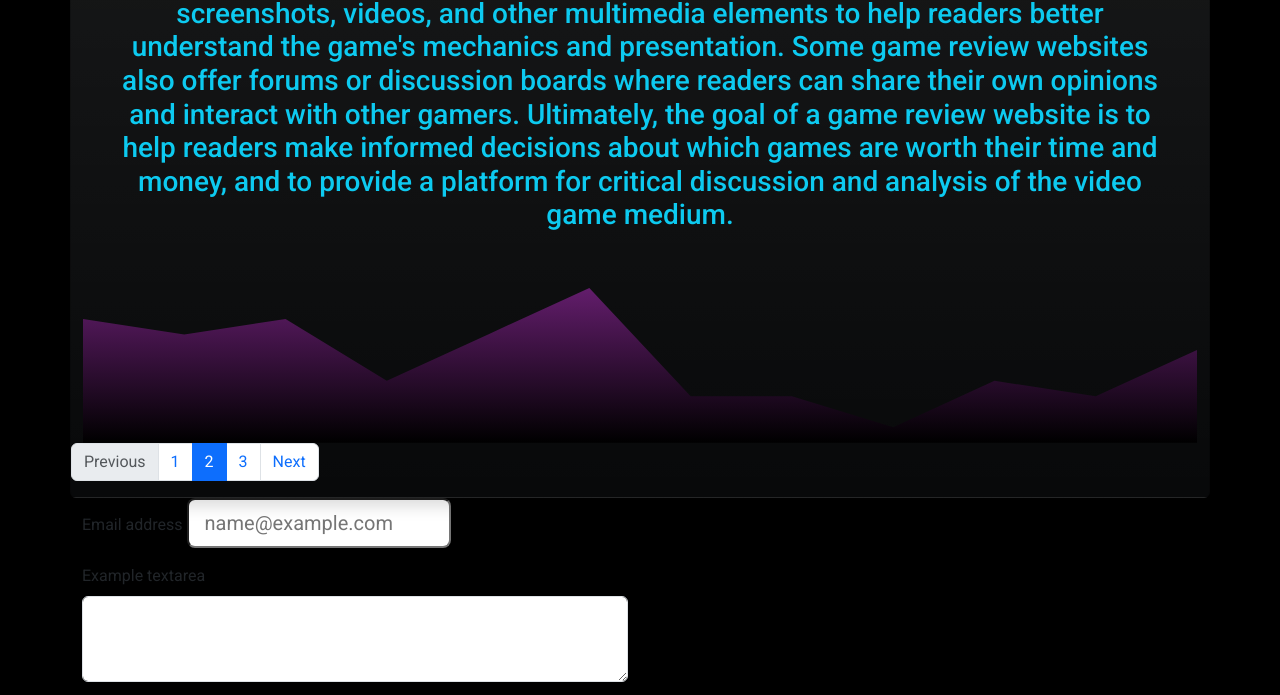
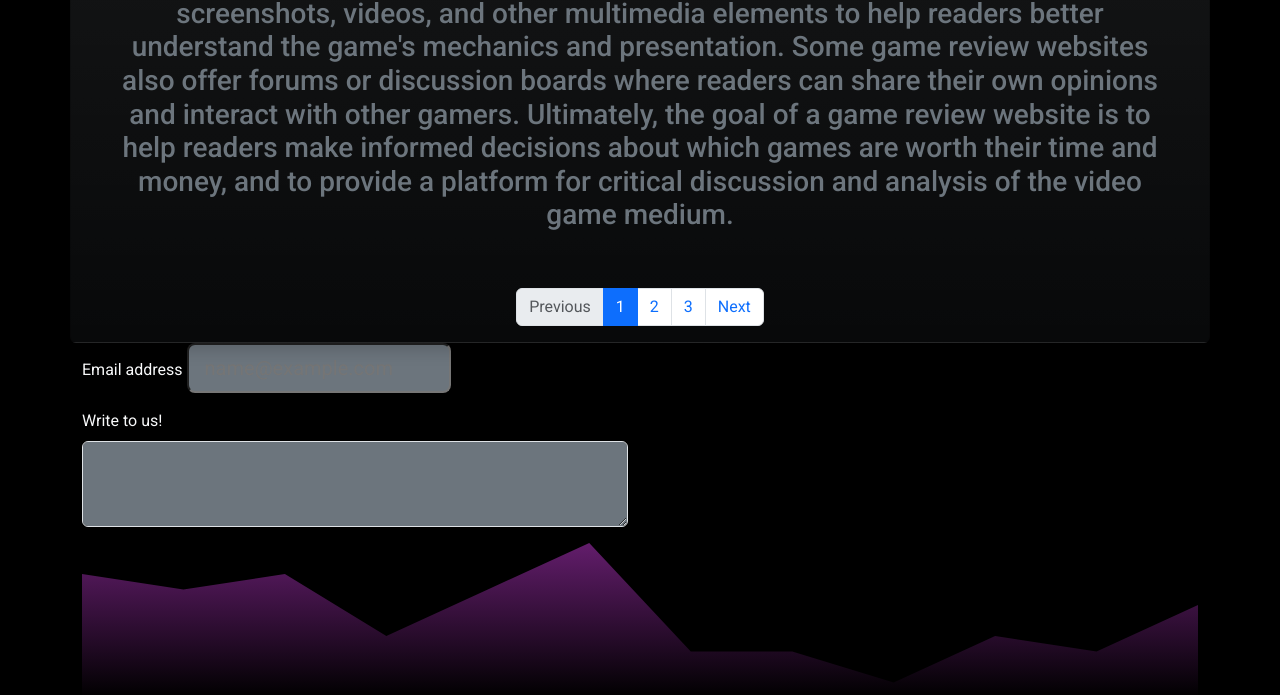
Before and after one commit to Kris1027/Game-Reviews, a plain HTML site: page index.html in a window 1280 px wide. Shown: the part 1092-1787 px from the top of the page. Drawn offline with nearby package versions, Linux system fonts and the light colour scheme; a web font is replaced by a local one.

Commit message:
kris update

```diff
--- a/index.html
+++ b/index.html
@@ -14,11 +14,11 @@
         <nav class="navbar navbar-expand-lg navbar bg-dark" data-bs-theme="dark">
             <div class="container-fluid">
               <a class="navbar-brand text-uppercase" href="index.html">
-                <svg xmlns="http://www.w3.org/2000/svg" width="64" height="64" fill="currentColor" class="bi bi-controller" viewBox="0 0 16 16">
+                <svg xmlns="http://www.w3.org/2000/svg" width="64" height="64" fill="currentColor" class="bi bi-controller text-primary" viewBox="0 0 16 16">
                   <path d="M11.5 6.027a.5.5 0 1 1-1 0 .5.5 0 0 1 1 0zm-1.5 1.5a.5.5 0 1 0 0-1 .5.5 0 0 0 0 1zm2.5-.5a.5.5 0 1 1-1 0 .5.5 0 0 1 1 0zm-1.5 1.5a.5.5 0 1 0 0-1 .5.5 0 0 0 0 1zm-6.5-3h1v1h1v1h-1v1h-1v-1h-1v-1h1v-1z"/>
                   <path d="M3.051 3.26a.5.5 0 0 1 .354-.613l1.932-.518a.5.5 0 0 1 .62.39c.655-.079 1.35-.117 2.043-.117.72 0 1.443.041 2.12.126a.5.5 0 0 1 .622-.399l1.932.518a.5.5 0 0 1 .306.729c.14.09.266.19.373.297.408.408.78 1.05 1.095 1.772.32.733.599 1.591.805 2.466.206.875.34 1.78.364 2.606.024.816-.059 1.602-.328 2.21a1.42 1.42 0 0 1-1.445.83c-.636-.067-1.115-.394-1.513-.773-.245-.232-.496-.526-.739-.808-.126-.148-.25-.292-.368-.423-.728-.804-1.597-1.527-3.224-1.527-1.627 0-2.496.723-3.224 1.527-.119.131-.242.275-.368.423-.243.282-.494.575-.739.808-.398.38-.877.706-1.513.773a1.42 1.42 0 0 1-1.445-.83c-.27-.608-.352-1.395-.329-2.21.024-.826.16-1.73.365-2.606.206-.875.486-1.733.805-2.466.315-.722.687-1.364 1.094-1.772a2.34 2.34 0 0 1 .433-.335.504.504 0 0 1-.028-.079zm2.036.412c-.877.185-1.469.443-1.733.708-.276.276-.587.783-.885 1.465a13.748 13.748 0 0 0-.748 2.295 12.351 12.351 0 0 0-.339 2.406c-.022.755.062 1.368.243 1.776a.42.42 0 0 0 .426.24c.327-.034.61-.199.929-.502.212-.202.4-.423.615-.674.133-.156.276-.323.44-.504C4.861 9.969 5.978 9.027 8 9.027s3.139.942 3.965 1.855c.164.181.307.348.44.504.214.251.403.472.615.674.318.303.601.468.929.503a.42.42 0 0 0 .426-.241c.18-.408.265-1.02.243-1.776a12.354 12.354 0 0 0-.339-2.406 13.753 13.753 0 0 0-.748-2.295c-.298-.682-.61-1.19-.885-1.465-.264-.265-.856-.523-1.733-.708-.85-.179-1.877-.27-2.913-.27-1.036 0-2.063.091-2.913.27z"/>
                 </svg>
-                <span class="logo">game reviews</span>
+                <span class="logo text-primary">game reviews</span>
               </a>
               <button class="navbar-toggler bg-light" type="button" data-bs-toggle="collapse" data-bs-target="#navbarSupportedContent" aria-controls="navbarSupportedContent" aria-expanded="false" aria-label="Toggle navigation">
                 <span class="navbar-toggler-icon"></span>
@@ -101,20 +101,19 @@
 
             <div class="row">
 
-                <p class="h3 text-info text-center p-5">A game review website is an online platform that offers a wide range of detailed and impartial analyses of different video games, including in-depth coverage of elements such as visual design, gameplay mechanics, narrative structure, and sound design. These reviews are typically written by experienced and knowledgeable game critics who spend a significant amount of time with the game, exploring its various features and assessing its overall quality. In addition to providing a comprehensive overview of each game, these reviews often include screenshots, videos, and other multimedia elements to help readers better understand the game's mechanics and presentation. Some game review websites also offer forums or discussion boards where readers can share their own opinions and interact with other gamers. Ultimately, the goal of a game review website is to help readers make informed decisions about which games are worth their time and money, and to provide a platform for critical discussion and analysis of the video game medium.</p>
+                <p class="h3 text-secondary text-center p-5">A game review website is an online platform that offers a wide range of detailed and impartial analyses of different video games, including in-depth coverage of elements such as visual design, gameplay mechanics, narrative structure, and sound design. These reviews are typically written by experienced and knowledgeable game critics who spend a significant amount of time with the game, exploring its various features and assessing its overall quality. In addition to providing a comprehensive overview of each game, these reviews often include screenshots, videos, and other multimedia elements to help readers better understand the game's mechanics and presentation. Some game review websites also offer forums or discussion boards where readers can share their own opinions and interact with other gamers. Ultimately, the goal of a game review website is to help readers make informed decisions about which games are worth their time and money, and to provide a platform for critical discussion and analysis of the video game medium.</p>
 
             </div>
 
             <div class="row">
-
-              <svg id="wave" style="transform:rotate(0deg); transition: 0.3s" viewBox="0 0 1440 200" version="1.1" xmlns="http://www.w3.org/2000/svg"><defs><linearGradient id="sw-gradient-0" x1="0" x2="0" y1="1" y2="0"><stop stop-color="rgba(0, 0, 0, 1)" offset="0%"></stop><stop stop-color="rgba(99, 29, 108, 1)" offset="100%"></stop></linearGradient></defs><path style="transform:translate(0, 0px); opacity:1" fill="url(#sw-gradient-0)" d="M0,40L130.9,60L261.8,40L392.7,120L523.6,60L654.5,0L785.5,140L916.4,140L1047.3,180L1178.2,120L1309.1,140L1440,80L1570.9,80L1701.8,40L1832.7,100L1963.6,0L2094.5,80L2225.5,20L2356.4,60L2487.3,100L2618.2,20L2749.1,160L2880,100L3010.9,20L3141.8,0L3141.8,200L3010.9,200L2880,200L2749.1,200L2618.2,200L2487.3,200L2356.4,200L2225.5,200L2094.5,200L1963.6,200L1832.7,200L1701.8,200L1570.9,200L1440,200L1309.1,200L1178.2,200L1047.3,200L916.4,200L785.5,200L654.5,200L523.6,200L392.7,200L261.8,200L130.9,200L0,200Z"></path>
-                <nav class="mx-auto" aria-label="...">
+              <div class="col d-flex justify-content-center">
+                <nav aria-label="...">
                   <ul class="pagination">
                     <li class="page-item disabled">
                       <a class="page-link">Previous</a>
                     </li>
-                    <li class="page-item"><a class="page-link" href="#">1</a></li>
-                    <li class="page-item active" aria-current="page">
+                    <li class="page-item active"><a class="page-link" href="#">1</a></li>
+                    <li class="page-item" aria-current="page">
                       <a class="page-link" href="#">2</a>
                     </li>
                     <li class="page-item"><a class="page-link" href="#">3</a></li>
@@ -123,6 +122,7 @@
                     </li>
                   </ul>
                 </nav>
+              </div>
 
             </div>
 
@@ -137,30 +137,19 @@
             <div class="row">
                 <div class="col-6">
                   <div class="mb-3">
-                    <label for="exampleFormControlInput1" class="form-label">Email address</label>
-                    <input type="email" class="form-control-lg" id="exampleFormControlInput1" placeholder="name@example.com">
+                    <label for="exampleFormControlInput1" class="form-label text-light">Email address</label>
+                    <input type="email" class="form-control-lg bg-secondary" id="exampleFormControlInput1" placeholder="name@example.com">
                   </div>
                   <div class="mb-3">
-                    <label for="exampleFormControlTextarea1" class="form-label">Example textarea</label>
-                    <textarea class="form-control" id="exampleFormControlTextarea1" rows="3"></textarea>
+                    <label for="exampleFormControlTextarea1" class="form-label text-light">Write to us!</label>
+                    <textarea class="form-control bg-secondary" id="exampleFormControlTextarea1" rows="3"></textarea>
                   </div>
                 </div>
-                <div class="col-6">
-
-                  <div class="toast" role="alert" aria-live="assertive" aria-atomic="true">
-                    <div class="toast-body">
-                      Hello, world! This is a toast message.
-                      <div class="mt-2 pt-2 border-top">
-                        <button type="button" class="btn btn-primary btn-sm">Take action</button>
-                        <button type="button" class="btn btn-secondary btn-sm" data-bs-dismiss="toast">Close</button>
-                      </div>
-                    </div>
-                  </div>
-
-                </div>
+                <div class="col-6"></div>
               </div>
               <div class="row">
 
+                <svg id="wave" style="transform:rotate(0deg); transition: 0.3s" viewBox="0 0 1440 200" version="1.1" xmlns="http://www.w3.org/2000/svg"><defs><linearGradient id="sw-gradient-0" x1="0" x2="0" y1="1" y2="0"><stop stop-color="rgba(0, 0, 0, 1)" offset="0%"></stop><stop stop-color="rgba(99, 29, 108, 1)" offset="100%"></stop></linearGradient></defs><path style="transform:translate(0, 0px); opacity:1" fill="url(#sw-gradient-0)" d="M0,40L130.9,60L261.8,40L392.7,120L523.6,60L654.5,0L785.5,140L916.4,140L1047.3,180L1178.2,120L1309.1,140L1440,80L1570.9,80L1701.8,40L1832.7,100L1963.6,0L2094.5,80L2225.5,20L2356.4,60L2487.3,100L2618.2,20L2749.1,160L2880,100L3010.9,20L3141.8,0L3141.8,200L3010.9,200L2880,200L2749.1,200L2618.2,200L2487.3,200L2356.4,200L2225.5,200L2094.5,200L1963.6,200L1832.7,200L1701.8,200L1570.9,200L1440,200L1309.1,200L1178.2,200L1047.3,200L916.4,200L785.5,200L654.5,200L523.6,200L392.7,200L261.8,200L130.9,200L0,200Z"></path></svg>
                   <div class="socials d-flex justify-content-between mb-5">
 
                       <div class="fb">
```
